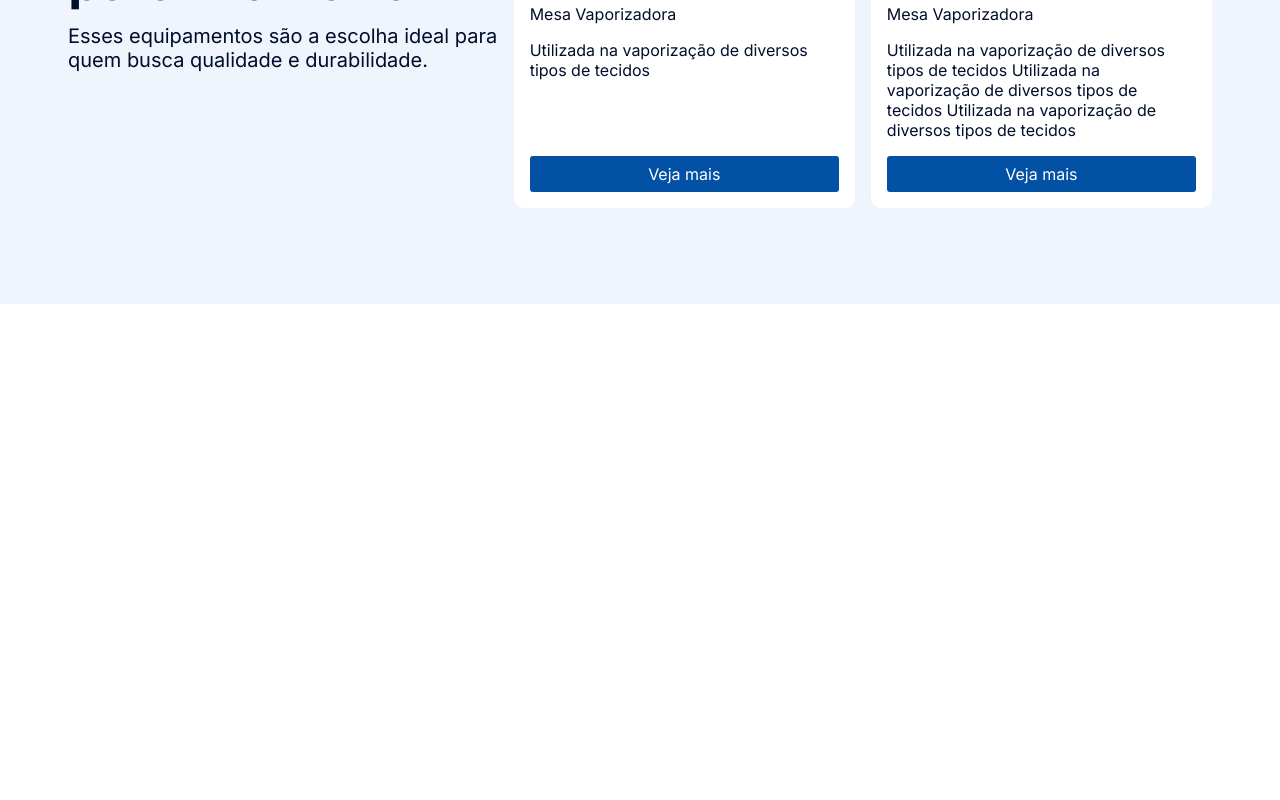
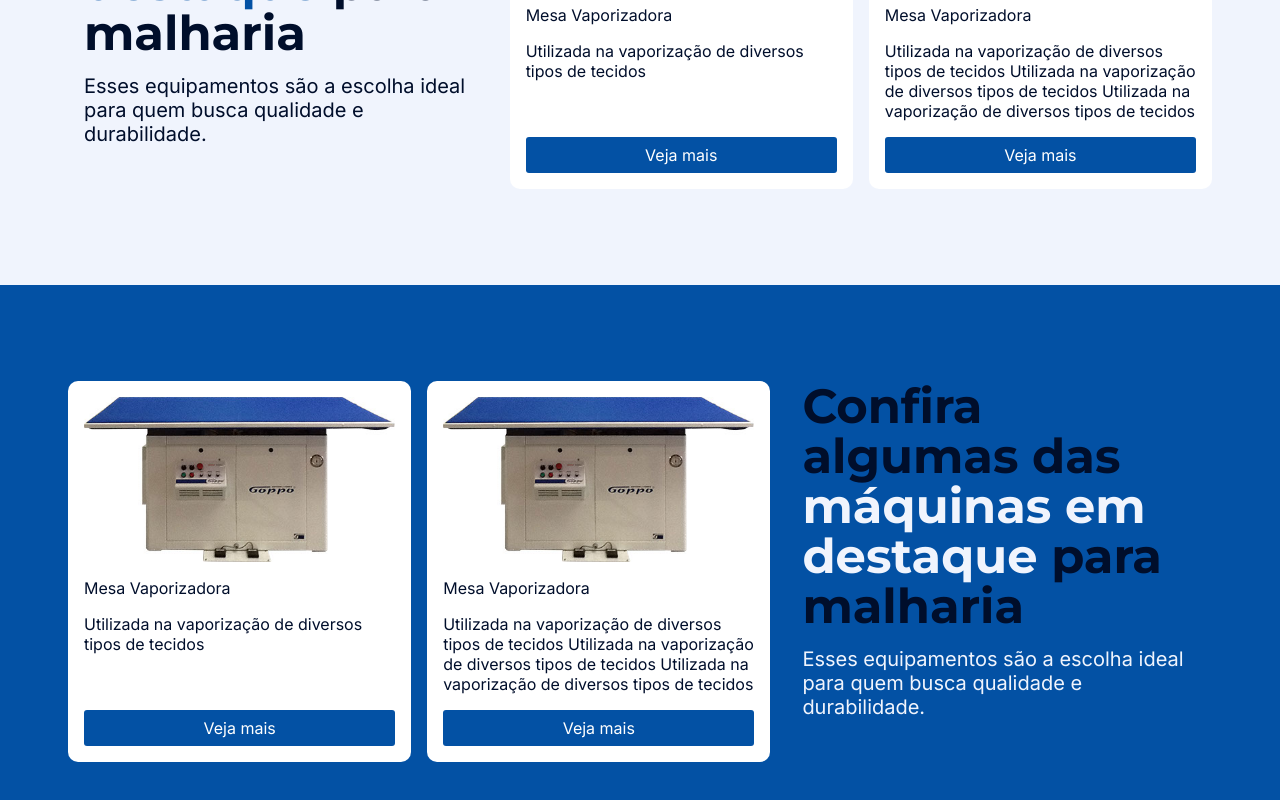
Before and after one commit to Wilhoo/goppo, a React (Vite) app in the folder goppo/: page / in a window 1280 px wide. Shown: the part 288-1088 px from the top of the page. Before the commit the page ends 800 px from the top, so only its background shows below. Built offline with nearby package versions, Linux system fonts and the light colour scheme.

Commit message:
Adição de propriedades leftSide e color

```diff
--- a/goppo/src/App.tsx
+++ b/goppo/src/App.tsx
@@ -10,6 +10,38 @@ export interface TitleProps {
 }
 
 const cardDisplay: CardDisplayProps = {
+  color: 'color-blue',
+  leftSide: true,
+  description:
+    'Esses equipamentos são a escolha ideal para quem busca qualidade e durabilidade.',
+  title: [
+    {content: 'Confira algumas das ', bold: false},
+    {content: 'máquinas em destaque ', bold: true},
+    {content: 'para malharia', bold: false},
+  ],
+  macchineCards: [
+    {
+      id: 1,
+      imageSrc: `src/assets/mesa-de-passadoria.jpg`,
+      macchineName: 'Mesa Vaporizadora',
+      description: 'Utilizada na vaporização de diversos tipos de tecidos',
+      buttonText: 'Veja mais',
+    },
+
+    {
+      id: 2,
+      imageSrc: `src/assets/mesa-de-passadoria.jpg`,
+      macchineName: 'Mesa Vaporizadora',
+      description:
+        'Utilizada na vaporização de diversos tipos de tecidos Utilizada na vaporização de diversos tipos de tecidos Utilizada na vaporização de diversos tipos de tecidos',
+      buttonText: 'Veja mais',
+    },
+  ],
+};
+
+const cardDisplay2: CardDisplayProps = {
+  leftSide: false,
+  color: 'color-dark-blue',
   description:
     'Esses equipamentos são a escolha ideal para quem busca qualidade e durabilidade.',
   title: [
@@ -41,6 +73,7 @@ function App() {
   return (
     <div className={styles.wrapper}>
       <CardDisplay cardDisplay={cardDisplay} />
+      <CardDisplay cardDisplay={cardDisplay2} />
     </div>
   );
 }
--- a/goppo/src/components/CardDisplay.module.css
+++ b/goppo/src/components/CardDisplay.module.css
@@ -1,9 +1,27 @@
 .cardList {
   display: flex;
   justify-content: space-evenly;
-  background: var(--blue-100);
   padding: 6rem 4.25rem;
   gap: 1rem;
+}
+.color-blue {
+  background: var(--blue-100);
+}
+
+.color-dark-blue {
+  background: var(--blue-500);
+}
+
+.color-dark-blue h2 {
+  color: var(--blue-900);
+}
+
+.color-dark-blue p {
+  color: var(--blue-100);
+}
+
+.color-dark-blue b {
+  color: var(--blue-100);
 }
 
 .macchinesDescription {
@@ -11,6 +29,11 @@
   display: flex;
   flex-direction: column;
   gap: 1rem;
+  margin: 0 1rem;
+}
+
+.rightSide .macchinesDescription {
+  order: 99;
 }
 
 .macchinesDescription h2 {
@@ -25,6 +48,15 @@
 @media (max-width: 768px) {
   .cardList {
     flex-wrap: wrap;
-    padding: 1rem;
+    padding: 3rem 1rem;
+  }
+
+  .macchinesDescription {
+    max-width: 100%;
+    order: 0 !important;
+  }
+
+  .macchinesDescription p {
+    margin-bottom: 1rem;
   }
 }
--- a/goppo/src/components/CardDisplay.tsx
+++ b/goppo/src/components/CardDisplay.tsx
@@ -6,6 +6,8 @@ export interface CardDisplayProps {
   macchineCards: MacchineCardType[];
   title: TitleProps[];
   description: string;
+  color: 'color-dark-blue' | 'color-blue';
+  leftSide: boolean;
 }
 
 interface CardDisplayType {
@@ -14,7 +16,11 @@ interface CardDisplayType {
 
 export function CardDisplay({cardDisplay}: CardDisplayType) {
   return (
-    <div className={styles.cardList}>
+    <div
+      className={`${styles.cardList} ${styles[cardDisplay.color]} ${
+        cardDisplay.leftSide ? styles.leftSide : styles.rightSide
+      }`}
+    >
       <div className={styles.macchinesDescription}>
         <h2>
           {cardDisplay.title.map((title: TitleProps) => {
--- a/goppo/src/components/MacchineCard.module.css
+++ b/goppo/src/components/MacchineCard.module.css
@@ -12,10 +12,10 @@
   transition: 0.1s;
 }
 
-.macchineCard img {
+/* .macchineCard img {
   height: 10.25rem;
   width: auto;
-}
+} */
 
 .macchineInfo {
   display: flex;
```
